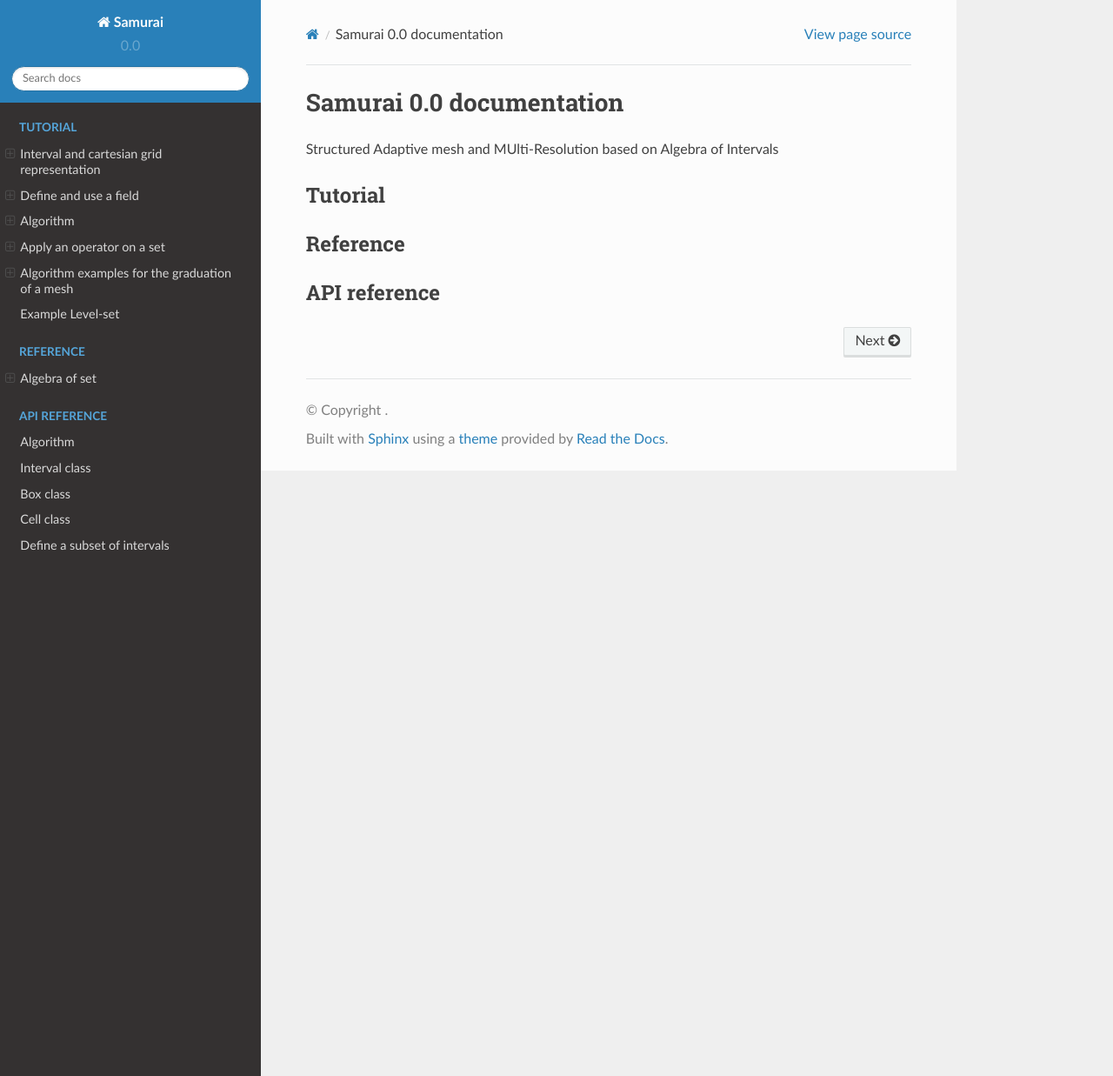
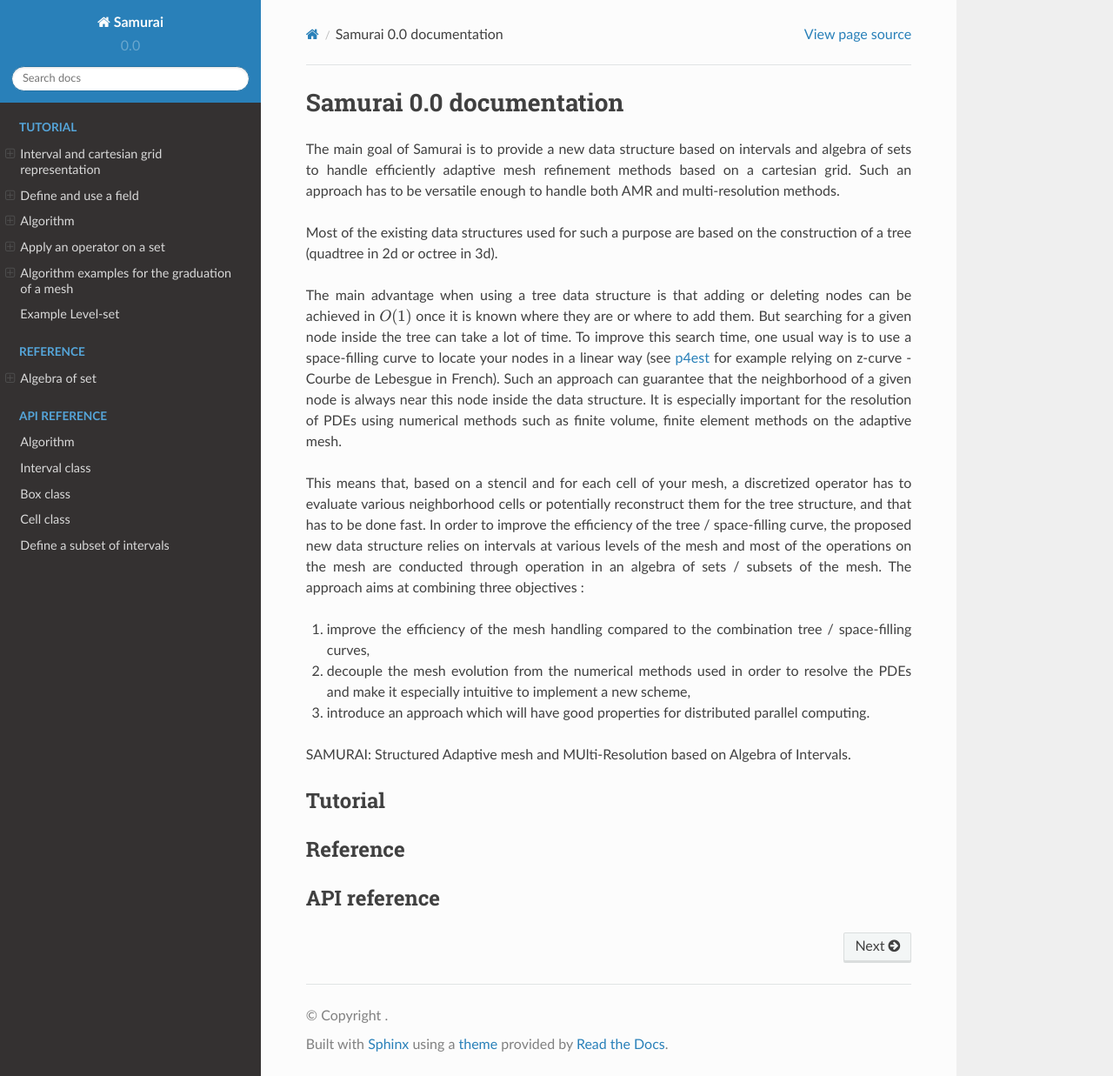
Before and after one commit to hpc-maths/samurai, a Sphinx documentation site: the page built from doc/source/index.rst, in a window 1280 px wide and 1237 px high. Shown: the whole window at 87% size. Built offline with Sphinx 7.4.7 and the Read the Docs theme 2.0.0, drawn with Linux system fonts in a browser that asks for light colours.

Commit message:
add introduction

```diff
--- a/doc/source/index.rst
+++ b/doc/source/index.rst
@@ -4,7 +4,21 @@
 Samurai |version| documentation
 ===============================
 
-Structured Adaptive mesh and MUlti-Resolution based on Algebra of Intervals
+The main goal of |project| is to provide a new data structure based on intervals and algebra of sets to handle efficiently adaptive mesh refinement methods based on a cartesian grid. Such an approach has to be versatile enough to handle both AMR and multi-resolution methods.
+
+Most of the existing data structures used for such a purpose are based on the construction of a tree (quadtree in 2d or octree in 3d).
+
+The main advantage when using a tree data structure is that adding or deleting nodes can be achieved in :math:`O(1)` once it is known where they are or where to add them.
+But searching for a given node inside the tree can take a lot of time. To improve this search time, one usual way is to use a space-filling curve to locate your nodes in a linear way (see p4est_ for example relying on z-curve - Courbe de Lebesgue in French). Such an approach can guarantee that the neighborhood of a given node is always near this node inside the data structure. It is especially important for the resolution of PDEs using numerical methods such as finite volume, finite element methods on the adaptive mesh.
+
+This means that, based on a stencil and for each cell of your mesh, a discretized operator has to evaluate various neighborhood cells or potentially reconstruct them for the tree structure, and that has to be done fast.
+In order to improve the efficiency of the tree / space-filling curve, the proposed new data structure relies on intervals at various levels of the mesh and most of the operations on the mesh are conducted through operation in an algebra of sets / subsets of the mesh. The approach aims at combining three objectives :
+
+#. improve the efficiency of the mesh handling compared to the combination tree / space-filling curves,
+#. decouple the mesh evolution from the numerical methods used in order to resolve the PDEs and make it especially intuitive to implement a new scheme,
+#. introduce an approach which will have good properties for distributed parallel computing.
+
+SAMURAI: Structured Adaptive mesh and MUlti-Resolution based on Algebra of Intervals.
 
 .. toctree::
    :caption: Table of contents
@@ -67,3 +81,5 @@
 .. :doc:`api/cell`
 
 .. :doc:`api/subset`
+
+.. _p4est: http://www.p4est.org/
```
